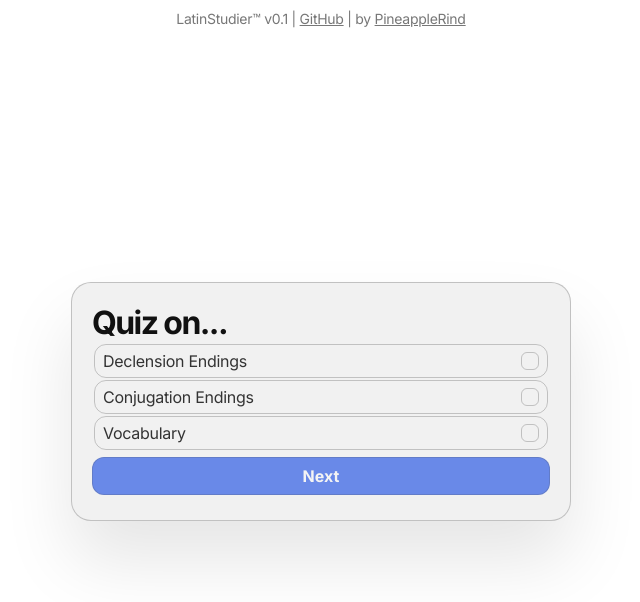
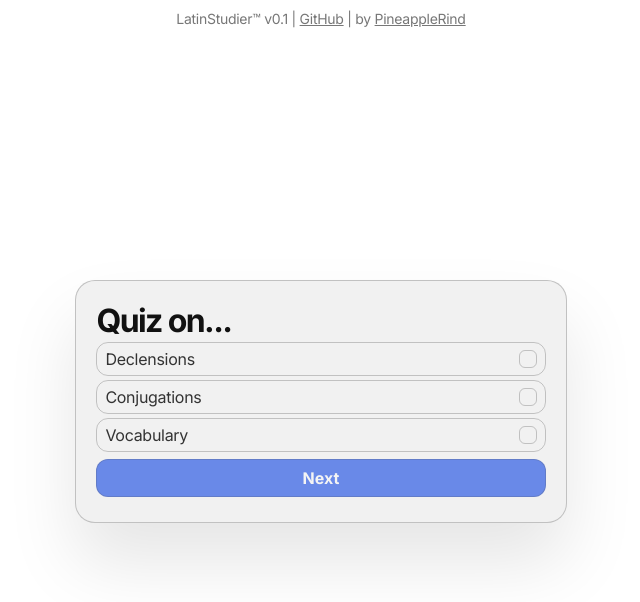
Before and after one commit to PineappleRind/latinstudy, a SvelteKit app: page /quiz/settings/categories in a window 1280 px wide. Shown: the top 602 px of the page, without its empty margins (319-959 px from the left). Built offline with nearby package versions, Linux system fonts and the light colour scheme.

Commit message:
delete multitoggle; use cases are too broad - its logic is simple enough to be copied and adapted wherever - even better, the styling and markup is completely customizable, reducing some complexity

```diff
--- a/src/components/Multitoggle.svelte
+++ /dev/null
@@ -1,67 +0,0 @@
-<script lang="ts" context="module">
-    export type MultitoggleItem = {
-        name: string;
-        value: string | number;
-    };
-</script>
-
-<script lang="ts">
-    import { onMount } from "svelte";
-
-    export let min = 0;
-    export let state: MultitoggleItem["value"][] = [];
-    export let items: MultitoggleItem[];
-    export let multitoggleContainer: HTMLDivElement | undefined = undefined;
-    let itemElements: HTMLDivElement[] = [];
-    onMount(() => {
-        itemElements = Array.from(
-            multitoggleContainer?.querySelectorAll(
-                "[data-multitoggle-option]"
-            ) || []
-        );
-    });
-
-    const removeFromState = (value: MultitoggleItem["value"]) => {
-        state = state.filter((i) => i !== value);
-    };
-    const addToState = (value: MultitoggleItem["value"]) => {
-        // reassign array so svelte knows
-        state = [...state, value];
-    };
-    function handleSelect(item: MultitoggleItem) {
-        const index = items.findIndex((c) => item.value === c.value);
-        if (state.includes(item.value)) {
-            console.log(index, itemElements);
-            if (state.length <= min)
-                return (itemElements[index].style.animation =
-                    "multitoggle-shake 0.2s both running");
-            removeFromState(item.value);
-        } else addToState(item.value);
-        const element = itemElements[index];
-        element.style.animationPlayState = "running";
-        element.onanimationend = () => {
-            element.style.animationPlayState = "paused";
-        };
-    }
-</script>
-
-<div bind:this={multitoggleContainer} class="multitoggle">
-    {#each items as item, index}
-        <div data-multitoggle-option>
-            <slot {handleSelect} {state} {item} />
-        </div>
-    {/each}
-</div>
-
-<style>
-    .multitoggle {
-        display: flex;
-        flex-wrap: wrap;
-        padding: 2px;
-        gap: 2px;
-        max-width: 100%;
-    }
-    [data-multitoggle-option] {
-        display: contents;
-    }
-</style>
--- a/src/routes/quiz/settings/categories/+page.svelte
+++ b/src/routes/quiz/settings/categories/+page.svelte
@@ -1,33 +1,30 @@
 <script lang="ts">
-    import Multitoggle from "@/components/Multitoggle.svelte";
+    import { goto } from "$app/navigation";
     import { enabledCategories } from "../stores";
-    import { goto } from "$app/navigation";
+
+    function handleSelect(value: string) {
+        if ($enabledCategories.includes(value))
+            enabledCategories.set(
+                $enabledCategories.filter((i) => i !== value)
+            );
+        else enabledCategories.set([...$enabledCategories, value]);
+    }
 </script>
 
 <h2>Quiz on...</h2>
-<Multitoggle
-    items={[
-        { name: "Declension Endings", value: "Declensions" },
-        { name: "Conjugation Endings", value: "Conjugations" },
-        { name: "Vocabulary", value: "Vocabulary" },
-    ]}
-    let:item
-    let:handleSelect
-    let:state
-    bind:state={$enabledCategories}
->
+{#each ["Declensions", "Conjugations", "Vocabulary"] as item}
     <div
-        class="multitoggle-item category"
-        class:selected={state.includes(item.value)}
+        class="category"
+        class:selected={$enabledCategories.includes(item)}
         on:click={() => handleSelect(item)}
         on:keydown={() => handleSelect(item)}
     >
-        <div class="category-name">{item.name}</div>
+        <div class="category-name">{item}</div>
         <div class="category-checkbox">
             <div class="category-checkbox-checkmark" />
         </div>
     </div>
-</Multitoggle>
+{/each}
 <button
     on:click={() => goto("/quiz/settings/fine-tune")}
     disabled={$enabledCategories.length < 1}
@@ -41,6 +38,7 @@
         border: 1px solid var(--border-light);
         border-radius: var(--rad-m);
         padding: 6px 8px;
+        margin: 2px 0;
         min-width: 100%;
         max-width: 300px;
         display: inline-flex;
@@ -71,10 +69,16 @@
         transition: opacity var(--tr), scale var(--tr);
     }
     .selected {
-        color: hsl(var(--btn-bg-base), 40%);
+        --text-lightness: 50%;
+        color: hsl(var(--btn-bg-base), var(--text-lightness));
         border: 1px solid hsl(var(--btn-bg-base), 70%);
-        background: hsl(var(--btn-bg-base), 90%);
+        background: hsla(var(--btn-bg-base), 50%, 0.2);
         animation: category-select 0.4s;
+    }
+    @media (prefers-color-scheme: dark) {
+        .selected {
+            --text-lightness: 80%;
+        }
     }
     .selected .category-checkbox {
         background: var(--btn-bg);
@@ -85,7 +89,7 @@
     }
     @keyframes category-select {
         30% {
-            box-shadow: 0 0 0 0px hsla(var(--btn-bg-base), 50%, 1);
+            box-shadow: 0 0 0 0px hsla(var(--btn-bg-base), 80%, 1);
             scale: 0.98;
         }
         100% {
--- a/src/routes/quiz/settings/fine-tune/+page.svelte
+++ b/src/routes/quiz/settings/fine-tune/+page.svelte
@@ -34,7 +34,6 @@
     import Multitoggle from "@/components/Multitoggle.svelte";
     import storedWritable from "@/routes/stores";
     import MultitoggleDropdown from "./components/MultitoggleDropdown.svelte";
-
     function isQuizEmpty() {
         // User set a category but no filter options selected for it
         const noDeclensions =
--- a/src/routes/quiz/settings/stores.ts
+++ b/src/routes/quiz/settings/stores.ts
@@ -1,5 +1,3 @@
 import { writable, type Writable } from "svelte/store";
 
-export const enabledCategories: Writable<
-	("Declensions" | "Conjugations" | "Vocabulary")[]
-> = writable([]);
+export const enabledCategories: Writable<string[]> = writable([]);
```
Also changed, not shown: src/routes/quiz/settings/fine-tune/components/MultitoggleDropdown.svelte (+3 -13 lines), src/utils/format.ts (+5 -3 lines).
